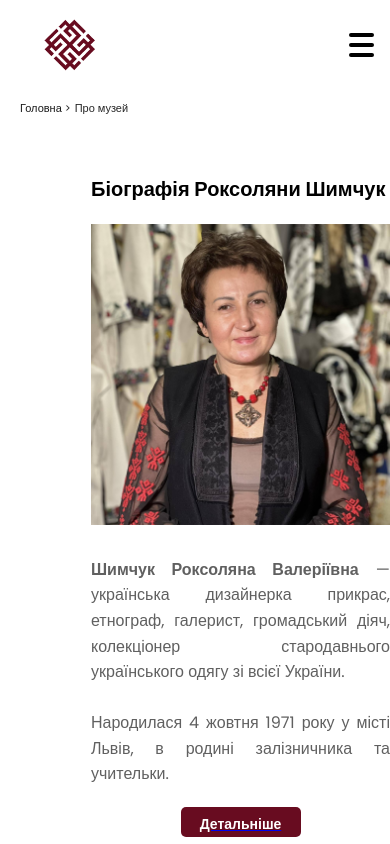
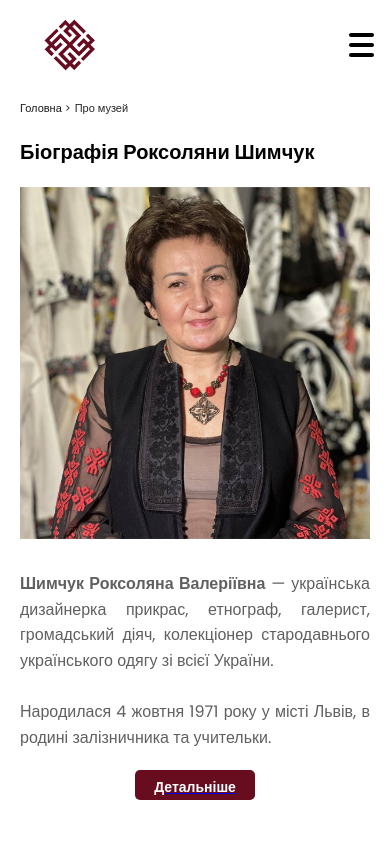
Before and after one commit to sofibrezden/shymchuk_space, a React (Create React App) app in the folder frontend/: page /about-museum in a window 390 px wide. Shown: the top 844 px of the page. Built offline with nearby package versions, Linux system fonts and the light colour scheme.

Commit message:
fixed wrapper issues

```diff
--- a/frontend/src/components/views/HistoryView/components/BiorgraphySection/BiographySection.module.scss
+++ b/frontend/src/components/views/HistoryView/components/BiorgraphySection/BiographySection.module.scss
@@ -54,32 +54,34 @@
   .leftImage {
     display: none;
   }
+}
+
 
 @media (max-width: 1024px) {
   .wrapper {
     margin: 40px;
   }
 
-    .content {
+  .wrapper .content {
     flex-direction: column;
     align-items: center;
   }
 
-    .image {
+  .wrapper .image {
     width: 100%;
     margin: 20px 0;
   }
 
-    .left {
+  .wrapper .left {
     max-width: 100%;
   }
 
-    .title {
+  .wrapper .title {
     font-size: 28px;
     margin-bottom: 30px;
   }
 
-    .text {
+  .wrapper .text {
     font-size: 20px;
   }
 }
@@ -89,36 +91,34 @@
     margin: 20px;
   }
 
-    .content {
+  .wrapper .content {
     flex-direction: column-reverse;
     align-items: center;
   }
 
-    .title {
+  .wrapper .title {
     font-size: 24px;
     margin-bottom: 20px;
   }
 
-    .text {
+  .wrapper .text {
     font-size: 18px;
     margin-bottom: 30px;
   }
 
-    .image {
+  .wrapper .image {
     width: 100%;
     margin: 0 0 20px 0;
   }
 
-    .button {
+  .wrapper .button {
     display: block;
     margin: 20px auto;
     font-size: 14px;
-
     background-color: #680c20;
     color: #ffffff;
     font-family: "Montserrat", sans-serif;
     font-weight: 600;
-
     border: none;
     border-radius: 5px;
     padding: 5px;
@@ -130,10 +130,11 @@
 }
 
 @media (max-width: 480px) {
-    .title {
+  .wrapper .title {
     font-size: 20px;
   }
-    .leftImage {
+
+  .wrapper .leftImage {
     display: block;
     width: 100%;
 
@@ -141,23 +142,23 @@
       width: 100%;
     }
   }
-    .image {
+
+  .wrapper .image {
     display: none;
   }
 
-    .text {
+  .wrapper .text {
     margin-top: 25px;
     font-size: 16px;
   }
 
-    .button {
+  .wrapper .button {
     font-size: 14px;
     margin: 20px auto;
     background-color: #680c20;
     color: #ffffff;
     font-family: "Montserrat", sans-serif;
     font-weight: 600;
-
     border: none;
     border-radius: 5px;
     padding: 10px;
@@ -167,4 +168,3 @@
     text-align: center;
   }
 }
-}
```
Lines whose indentation alone changed are shown as unchanged.
